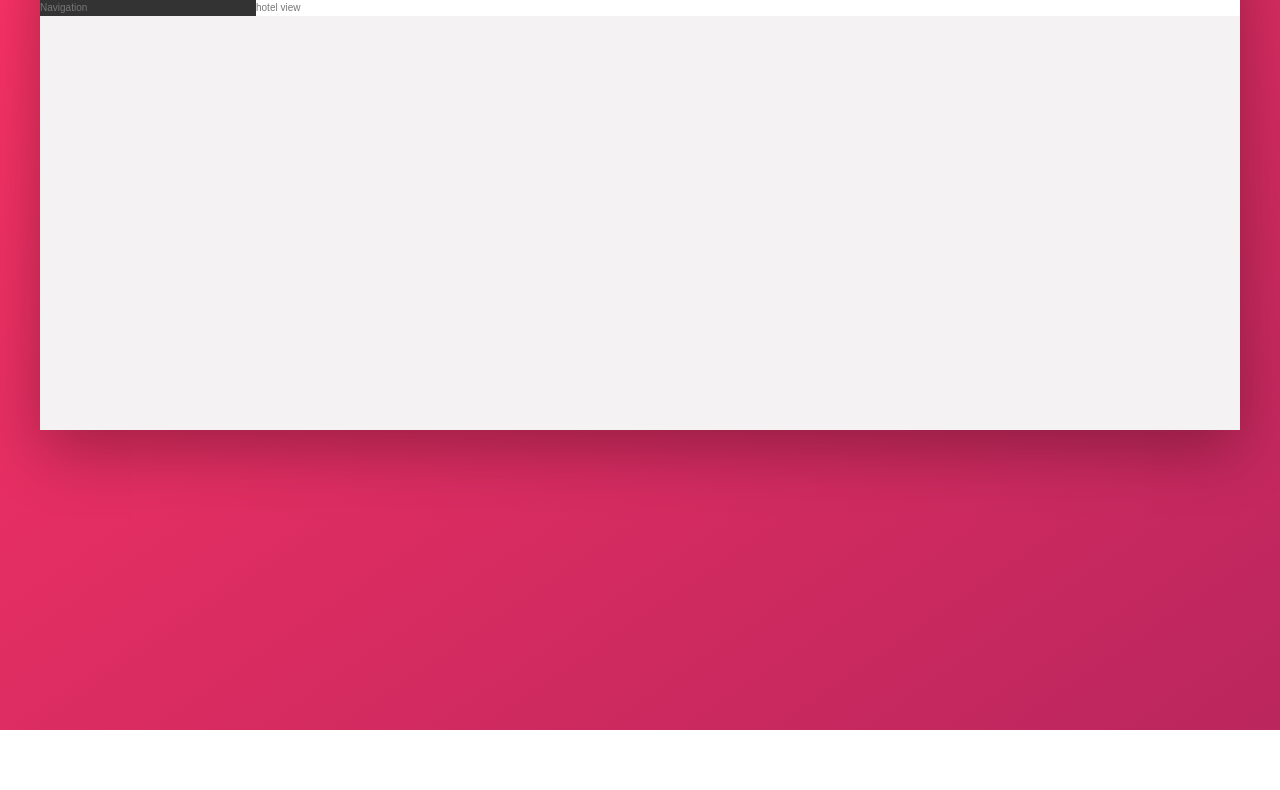
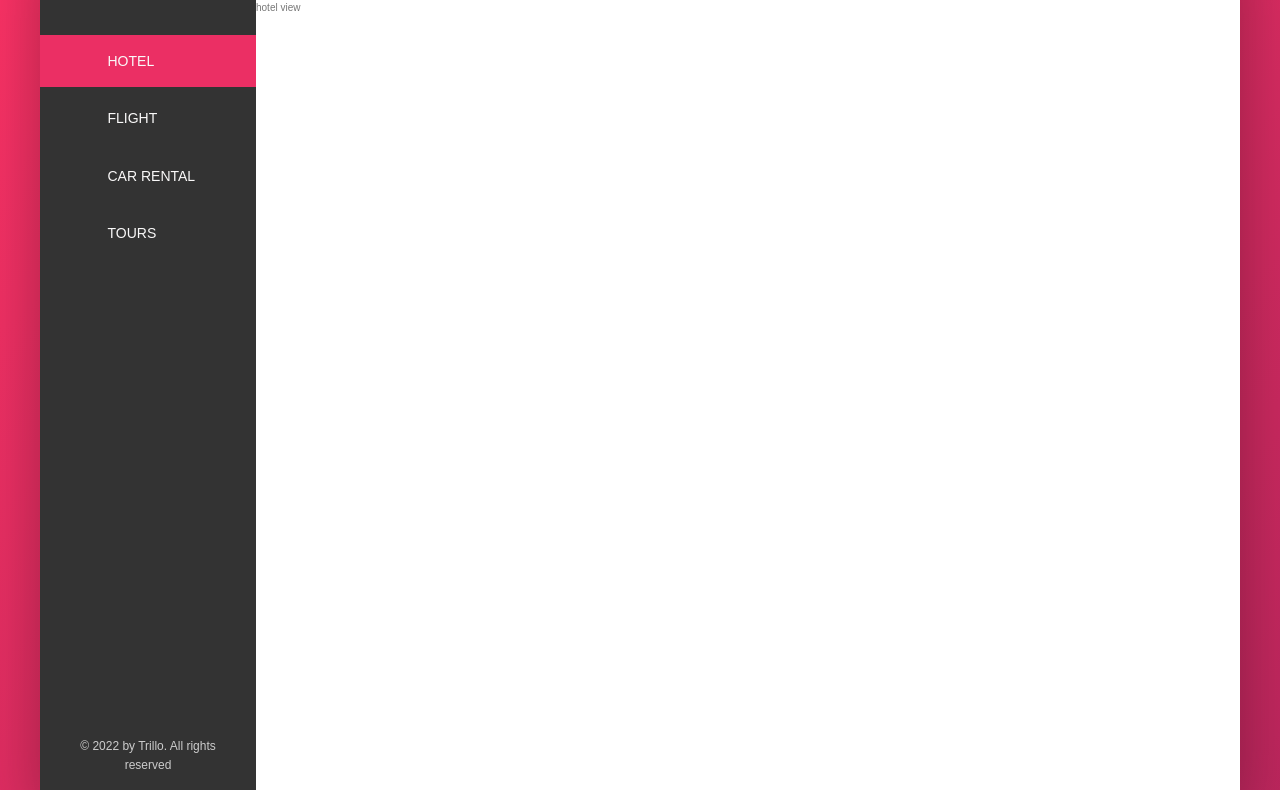
Before and after one commit to ajithsolairaj/trillo-webpage, a website: page index.html in a window 1280 px wide. Shown: the part 150-940 px from the top of the page. Before the commit the page ends 880 px from the top, so only its background shows below. Drawn offline with Linux system fonts and the light colour scheme.

Commit message:
Sidebar navigation is well designed with cool features when hovering over navigation items

```diff
--- a/index.html
+++ b/index.html
@@ -45,7 +45,43 @@
             </header>
             <div class="content">
                 <nav class="sidebar">
-                    Navigation
+                    <ul class="side-nav">
+                        <li class="side-nav__item side-nav__item--active">
+                            <a href="#" class="side-nav__link">
+                                <svg class="side-nav__icon">
+                                    <use xlink:href="img/sprite.svg#icon-home"></use>
+                                </svg>
+                                <span>Hotel</span>
+                            </a>
+                        </li>
+                        <li class="side-nav__item">
+                            <a href="#" class="side-nav__link">
+                                <svg class="side-nav__icon">
+                                    <use xlink:href="img/sprite.svg#icon-aircraft-take-off"></use>
+                                </svg>
+                                <span>Flight</span>
+                            </a>
+                        </li>
+                        <li class="side-nav__item">
+                            <a href="#" class="side-nav__link">
+                                <svg class="side-nav__icon">
+                                    <use xlink:href="img/sprite.svg#icon-key"></use>
+                                </svg>
+                                <span>Car Rental</span>
+                            </a>
+                        </li>
+                        <li class="side-nav__item">
+                            <a href="#" class="side-nav__link">
+                                <svg class="side-nav__icon">
+                                    <use xlink:href="img/sprite.svg#icon-map"></use>
+                                </svg>
+                                <span>Tours</span>
+                            </a>
+                        </li>
+                    </ul>
+                    <div class="legal">
+                        &copy; 2022 by Trillo. All rights reserved
+                    </div>
                 </nav>
                 <main class="hotel-view">
                     hotel view
--- a/sass/_components.scss
+++ b/sass/_components.scss
@@ -110,3 +110,68 @@
         margin-right: 1rem;
     }
 }
+
+
+.side-nav{
+    font-size: 1.4rem;
+    list-style: none;
+    margin-top: 3.5rem;
+
+    &__item{
+        position: relative;
+
+        &:not(:last-child){
+            margin-bottom: .5rem;
+        }
+    }
+
+    &__item::before{
+        content: "";
+        position: absolute;
+        top: 0;
+        left: 0;
+        height: 100%;
+        width: 3px;
+        background-color: var(--color-primary);
+        transform: scaleY(0);
+        transition: transform .2s,
+                    width .4s cubic-bezier(1,0,0,1) .2s,
+                    background-color .1s;
+    }
+
+    &__item:hover::before,&__item--active::before{
+        transform: scaleY(1);
+        width: 100%;
+    }
+
+    &__item:active::before{
+        background-color: var(--color-primary-light);
+    }
+
+    &__link:link,&__link:visited{
+        color: var(--color-grey-light-1);
+        text-decoration: none;
+        text-transform: uppercase;
+        display: block;
+        padding: 1.5rem 3rem;
+        position: relative;
+        z-index: 10;
+
+        display: flex;
+        align-items: center;
+    }
+
+    &__icon{
+        width: 1.75rem;
+        height: 1.75rem;
+        margin-right: 2rem;
+        fill: currentColor;
+    }
+}
+
+.legal{
+    font-size: 1.2rem;
+    color: var(--color-grey-light-4);
+    text-align: center;
+    padding: 2.5rem;
+}
--- a/sass/_layout.scss
+++ b/sass/_layout.scss
@@ -25,10 +25,16 @@
 .sidebar{
     background-color: var(--color-grey-dark-1);
     flex: 0 0 18%;
+
+    display: flex;
+    flex-direction: column;
+    justify-content: space-between;
 }
 
 .hotel-view{
     background-color: var(--color-white);
 
     flex: 1;
+
+    height: 80rem;
 }
```
Also changed, not shown: css/style.css.
